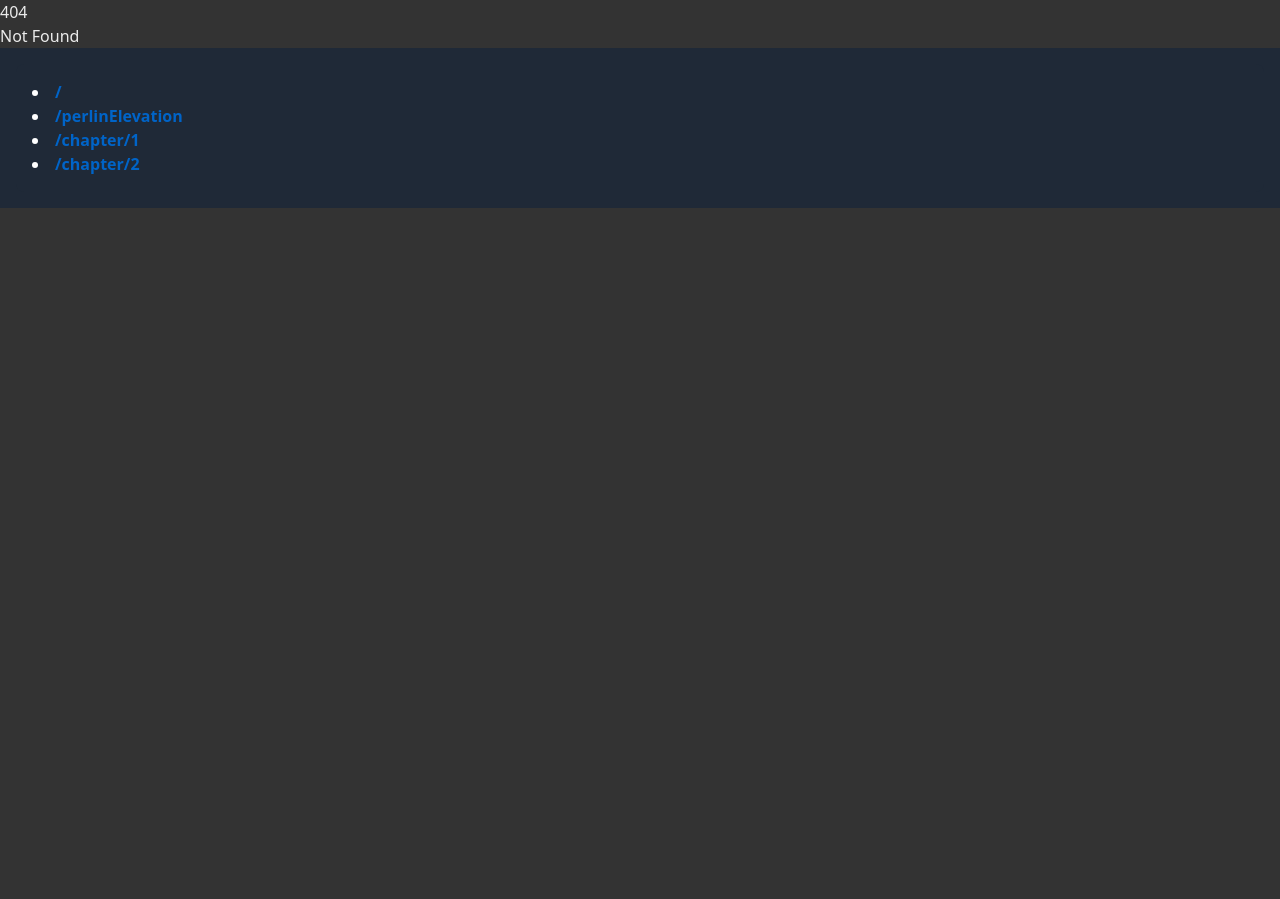
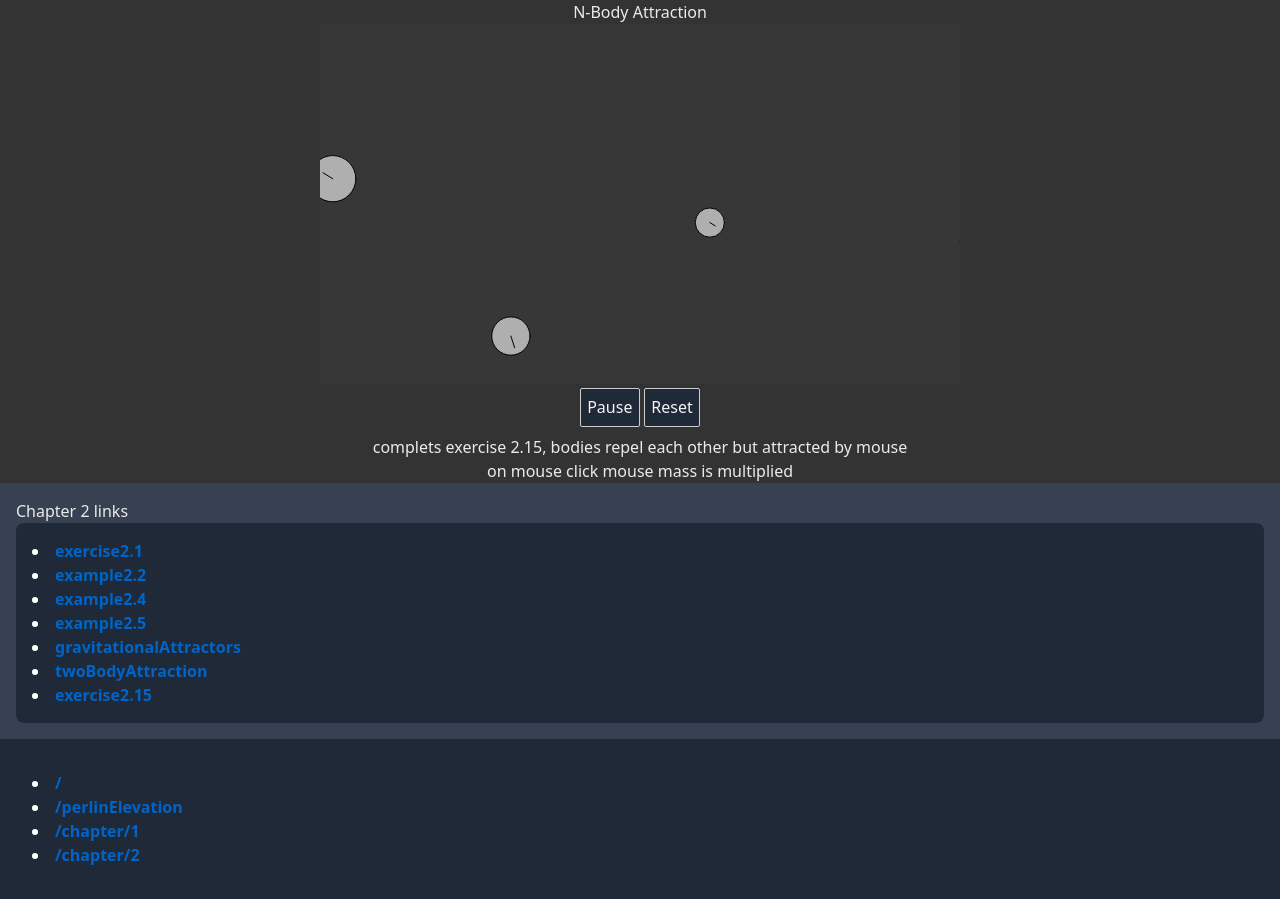
Before and after one commit to nonvenomous/nature-of-code-p5, a SvelteKit app: page /chapter/2/exercise2.15 in a window 1280 px wide. Before the commit this address had no page. Before the commit the page ends 800 px from the top, so only its background shows below. Built offline with nearby package versions, Linux system fonts and the light colour scheme.

Commit message:
complete exercise 2.15

```diff
--- a/src/routes/chapter/2/+layout.svelte
+++ b/src/routes/chapter/2/+layout.svelte
@@ -6,6 +6,7 @@
     'example2.5',
     'gravitationalAttractors',
     'twoBodyAttraction',
+    'exercise2.15',
   ] as const;
 </script>
 
--- /dev/null
+++ b/src/routes/chapter/2/exercise2.15/+page.svelte
@@ -0,0 +1,60 @@
+<script lang="ts">
+  import Sketch from '$lib/Sketch.svelte';
+  import p5 from 'p5';
+  import { Body } from './Body';
+
+  const canvasWidth = 640;
+  const canvasHeight = 360;
+  const fps = 60;
+
+  function sketch(p: p5) {
+    const bodies: Body[] = [];
+    const NUM_OF_BODIES = 10;
+
+    p.setup = () => {
+      p.createCanvas(canvasWidth, canvasHeight);
+      p.frameRate(fps);
+
+      for (let i = 0; i < NUM_OF_BODIES; i++) {
+        const x = p.random(0, canvasWidth);
+        const y = p.random(0, canvasHeight);
+        const size = p.random(1, 3);
+        bodies.push(new Body(p, x, y, size));
+      }
+    };
+
+    p.draw = () => {
+      p.background(55);
+      const mouseVector = p.createVector(p.mouseX, p.mouseY);
+      const G = 2; // gravitational constant
+      const isClicked = p.mouseIsPressed;
+      const mouseMass = isClicked ? 40 : 10;
+
+      // n-squared algorithm
+      for (const body of bodies) {
+        for (const otherBody of bodies) {
+          if (otherBody === body) continue;
+          body.repel(otherBody);
+        }
+        const force = p5.Vector.sub(mouseVector, body.position);
+        let distance = force.mag();
+        distance = p.constrain(distance, 5, 12);
+        const magnitude = (G * body.mass * mouseMass) / (distance * distance);
+        force.setMag(magnitude);
+        body.applyForce(force);
+
+        body.update();
+        body.show(p);
+      }
+    };
+  }
+</script>
+
+<h2>N-Body Attraction</h2>
+
+<Sketch sketchFunction={sketch} />
+
+<p class="flex flex-col">
+  <span>complets exercise 2.15, bodies repel each other but attracted by mouse</span>
+  <span>on mouse click mouse mass is multiplied</span>
+</p>
--- /dev/null
+++ b/src/routes/chapter/2/exercise2.15/Body.ts
@@ -0,0 +1,77 @@
+import p5 from 'p5';
+
+const G = 5; // gravitational constant
+
+export class Body {
+  position: p5.Vector;
+  velocity: p5.Vector;
+  acceleration: p5.Vector;
+  mass: number;
+  p: p5;
+
+  constructor(p: p5, x: number, y: number, mass: number) {
+    this.position = p.createVector(x, y);
+    this.velocity = p.createVector(0, 0);
+    this.acceleration = p.createVector(0, 0);
+    this.mass = mass;
+    this.p = p;
+  }
+
+  applyForce(force: p5.Vector) {
+    const f = p5.Vector.copy(force);
+    f.div(this.mass);
+    this.acceleration.add(f);
+  }
+
+  private radius() {
+    return this.mass * 8;
+  }
+
+  bounceEdges() {
+    const bounce = -0.9;
+    if (this.position.y > this.p.height - this.radius()) {
+      this.position.y = this.p.height - this.radius();
+      this.velocity.y *= bounce;
+    } else if (this.position.y < this.radius()) {
+      this.position.y = this.radius();
+      this.velocity.y *= bounce;
+    }
+    if (this.position.x > this.p.width - this.radius()) {
+      this.position.x = this.p.width - this.radius();
+      this.velocity.x *= bounce;
+    } else if (this.position.x < this.radius()) {
+      this.position.x = this.radius();
+      this.velocity.x *= bounce;
+    }
+  }
+
+  repel(body: Body) {
+    const force = p5.Vector.sub(this.position, body.position);
+    let distance = force.mag();
+    distance = this.p.constrain(distance, 10, 25);
+    const magnitude = (G * body.mass * this.mass) / (distance * distance);
+    force.setMag(magnitude);
+    force.mult(-1);
+    body.applyForce(force);
+  }
+
+  update() {
+    this.velocity.add(this.acceleration);
+    this.velocity.limit(12);
+    this.position.add(this.velocity);
+    this.acceleration.mult(0);
+  }
+
+  show(p: p5) {
+    p.stroke(0);
+    p.fill(175);
+    p.circle(this.position.x, this.position.y, this.radius() * 2);
+    // console.log(this.velocity.x);
+    p.line(
+      this.position.x,
+      this.position.y,
+      this.position.x + 2 * this.velocity.x,
+      this.position.y + 2 * this.velocity.y,
+    );
+  }
+}
```
